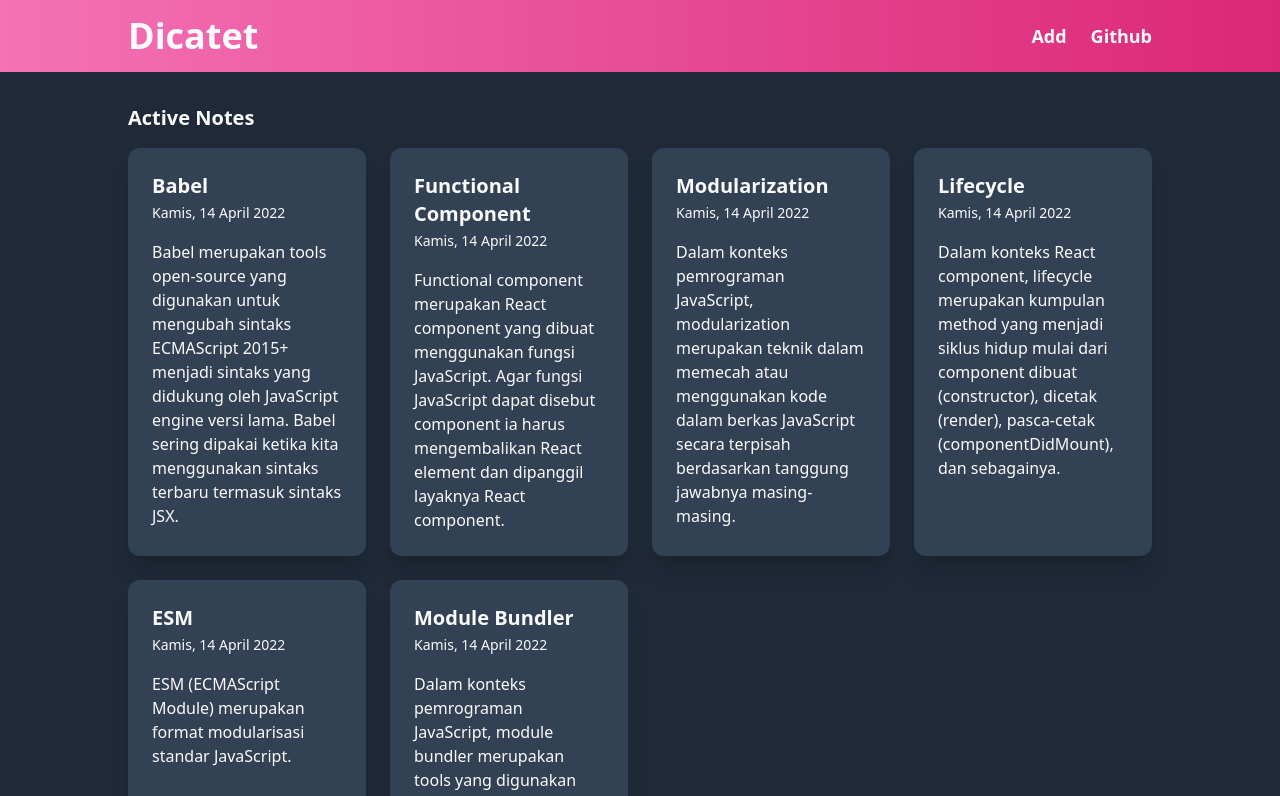
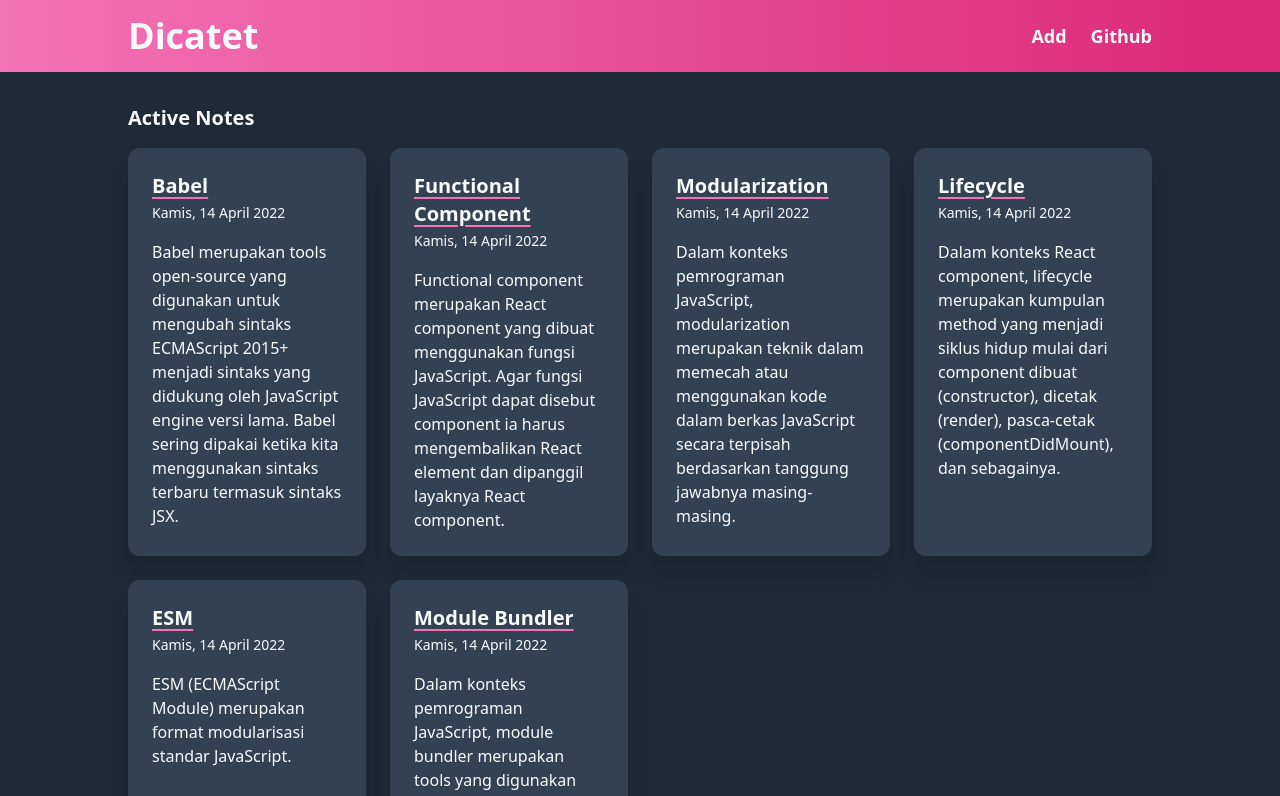
Before and after one commit to fajar13k/dicatet, a React (Vite) app: page / in a window 1280 px wide. Shown: the top 796 px of the page. Built offline with nearby package versions, Linux system fonts and the light colour scheme.

Commit message:
Add note details

```diff
--- a/src/App.jsx
+++ b/src/App.jsx
@@ -1,22 +1,26 @@
-import React from 'react';
-import { Route, Routes } from 'react-router-dom';
-import Navigation from './components/Navigation';
-import HomePage from './pages/HomePage';
+import React from "react";
+import { Link, Route, Routes } from "react-router-dom";
+import Navigation from "./components/Navigation";
+import DetailPage from "./pages/DetailPage";
+import HomePage from "./pages/HomePage";
 
 function App() {
   return (
     <div className="max-w-6-xl">
       <header className="flex justify-between items-center px-4 lg:px-32 py-4 bg-gradient-to-r from-pink-400 to-pink-600">
-        <h1 className="font-bold text-4xl">Dicatet</h1>
+        <Link to="/">
+          <h1 className="font-bold text-4xl hover:underline hover:underline-offset-8">Dicatet</h1>
+        </Link>
         <Navigation />
       </header>
       <main className="px-4 lg:px-32 py-8">
         <Routes>
           <Route path="/" element={<HomePage />} />
+          <Route path="/:id" element={<DetailPage />} />
         </Routes>
       </main>
     </div>
-  )
+  );
 }
 
 export default App;
--- /dev/null
+++ b/src/components/NoteDetail.jsx
@@ -0,0 +1,18 @@
+import React from 'react';
+import PropTypes from 'prop-types';
+import NoteItemDate from './NoteItemDate';
+import NoteItemBody from './NoteItemBody';
+
+export default function NoteDetail({ note }) {
+  return (
+    <>
+      <h2 className="text-5xl font-semibold mb-2">{note.title}</h2>
+      <NoteItemDate createdAt={note.createdAt} />
+      <NoteItemBody body={note.body} />
+    </>
+  )
+}
+
+NoteDetail.propTypes = {
+  note: PropTypes.object.isRequired,
+}
--- a/src/components/NoteItem.jsx
+++ b/src/components/NoteItem.jsx
@@ -9,13 +9,15 @@ export default function NoteItem({ body, createdAt, id, title }) {
       className="p-6 bg-slate-700 rounded-xl shadow-xl"
       key={id}
     >
-      <NoteItemHeader createdAt={createdAt} title={title} />
+      <NoteItemHeader createdAt={createdAt} id={id} title={title} />
       <NoteItemBody body={body} />
     </article>
   )
 }
 
 NoteItem.propTypes = {
+  body: PropTypes.string.isRequired,
   createdAt: PropTypes.string.isRequired,
+  id: PropTypes.string.isRequired,
   title: PropTypes.string.isRequired
 }
--- /dev/null
+++ b/src/components/NoteItemDate.jsx
@@ -0,0 +1,15 @@
+import React from 'react';
+import PropTypes from 'prop-types';
+import { showFormattedDate } from '../utils';
+
+export default function NoteItemDate({ createdAt }) {
+  return (
+    <span className="text-sm">
+      {showFormattedDate(createdAt)}
+    </span>
+  )
+}
+
+NoteItemDate.propTypes = {
+  createdAt: PropTypes.string.isRequired
+}
--- a/src/components/NoteItemHeader.jsx
+++ b/src/components/NoteItemHeader.jsx
@@ -1,19 +1,19 @@
 import React from 'react';
-import { showFormattedDate } from '../utils';
 import PropTypes from 'prop-types';
+import { Link } from 'react-router-dom';
+import NoteItemDate from './NoteItemDate';
 
-export default function NoteItemHeader({ createdAt, title })  {
+export default function NoteItemHeader({ createdAt, id, title })  {
   return (
     <div className="mb-4">
-      <h3 className="text-xl font-semibold">{title}</h3>
-      <span className="text-sm">
-        {showFormattedDate(createdAt)}
-      </span>
+      <Link to={`/${id}`}><h3 className="text-xl font-semibold underline underline-offset-4 decoration-pink-400">{title}</h3></Link>
+      <NoteItemDate createdAt={createdAt} />
     </div>
   )
 }
 
 NoteItemHeader.propTypes = {
   createdAt: PropTypes.string.isRequired,
+  id: PropTypes.string.isRequired,
   title: PropTypes.string.isRequired
 }
--- /dev/null
+++ b/src/pages/DetailPage.jsx
@@ -0,0 +1,13 @@
+import React, { useState } from 'react';
+import { getNote } from '../utils/local-data';
+import NoteDetail from '../components/NoteDetail';
+import { useParams } from 'react-router-dom';
+
+export default function DetailPage() {
+  const { id } = useParams();
+  const [note, setNotes] = useState(getNote(id));
+
+  return (
+    <NoteDetail note={note} />
+  )
+}
```
